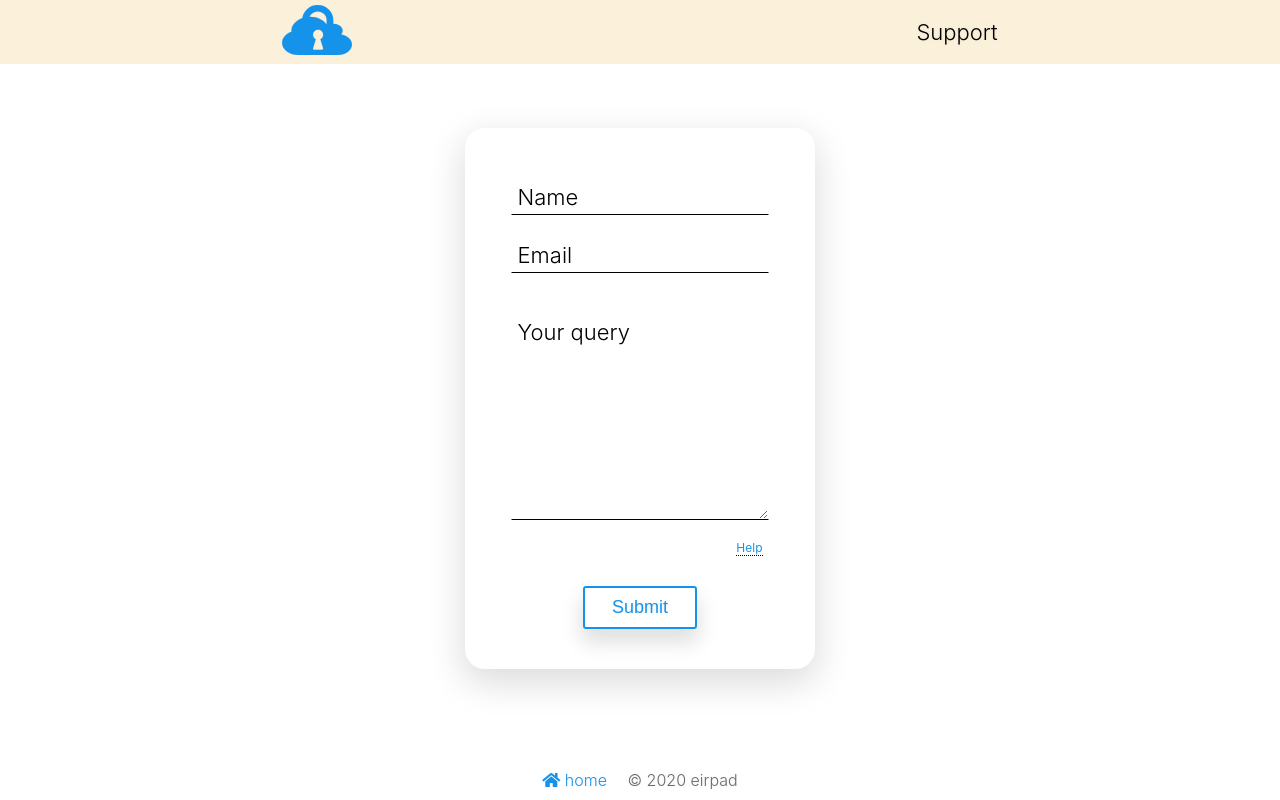
After one commit to eoinfaust/airpad, a PHP site: page /support.php in a window 1280 px wide. The commit adds this page. Run offline with PHP 8.4, Linux system fonts and the light colour scheme; some libraries are stand-ins or nearby versions.

Commit message:
changes and cleanup, implemented support contact form

```diff
--- a/css/buttons.css
+++ b/css/buttons.css
@@ -129,14 +129,16 @@
   position: absolute;
   z-index: 1;
 }
-.tooltip:active .tooltiptext {
-  visibility: visible;
-}
 .tooltip:hover .tooltiptext {
   visibility: visible;
 }
-.tooltip:focus .tooltiptext {
-  visibility: visible;
+@media screen and (max-width: 768px) {
+  .tooltip {
+    display: none;
+  }
+  .tooltip .tooltiptext {
+    display: none;
+  }
 }
 .switch {
   position: relative;
--- a/css/input.css
+++ b/css/input.css
@@ -2,7 +2,7 @@
   width: 65%;
   background-color: var(--bg);
   color: var(--content);
-  font-weight: 300;
+  font-weight: 200;
   font-size: 18px;
   letter-spacing: 1px;
   padding: 2% 4%;
@@ -19,7 +19,14 @@
 input:focus ~ label,
 input:valid ~ label {
   font-size: 14px;
-  top: -29%;
+  top: -18px;
+  left: 14%;
+  color: var(--epblue);
+}
+textarea:focus ~ label,
+textarea:valid ~ label {
+  font-size: 14px;
+  top: -18px;
   left: 14%;
   color: var(--epblue);
 }
--- a/css/main.css
+++ b/css/main.css
@@ -6,10 +6,13 @@
   --nav-size: 60px;
   overflow-x: hidden;
 }
+html {
+  position: relative;
+  min-height: 100%;
+}
 body {
   background-color: var(--bg);
-  margin: 0%;
-  padding-bottom: 1%;
+  margin: 0 0 30px;
   font-family: -apple-system, BlinkMacSystemFont, "Segoe UI", Roboto,
     Oxygen-Sans, Ubuntu, Cantarell, "Helvetica Neue", sans-serif;
   -webkit-touch-callout: none;
@@ -21,12 +24,19 @@ body {
 }
 .mainpage {
   background-color: var(--bg);
-  width: 79%;
+  width: 80%;
   padding-top: 10px;
+  margin-top: 0%;
+  margin-bottom: 0%;
   padding-left: 10%;
-  padding-right: 8%;
-  margin-top: 0%;
-  margin-bottom: -1%;
+  padding-right: 10%;
+}
+.footer {
+  position: absolute;
+  left: 0;
+  bottom: 0;
+  height: 30px;
+  width: 100%;
 }
 .verifybox {
   text-align: center;
@@ -56,7 +66,8 @@ a {
   border-radius: 20px;
   background-color: var(--bg);
   width: 350px;
-  margin: 7em auto;
+  margin: auto;
+  margin-top: 4em;
   justify-content: space-around;
   padding-bottom: 1%;
   box-shadow: 0px 12px 36px 2px rgba(0, 0, 0, 0.14);
--- /dev/null
+++ b/js/contact.js
@@ -0,0 +1,64 @@
+clearmodals();
+$("#loading").hide();
+$(document).ready(function () {
+  $("#contactform").submit(function (e) {
+    $("#loading").show();
+    clearmodals();
+    e.preventDefault();
+    var data = $("#contactform").serializeArray();
+    data.push({ name: "contact", value: "1" });
+    var promise = $.ajax({
+      type: "POST",
+      url: "server.php",
+      data: data,
+      cache: false,
+    });
+    promise.then(function (data) {
+      $("#loading").hide();
+      if (data === "success") {
+        $("#name, #email, #message").val("");
+        $("#success").show();
+        setTimeout(function () {
+          window.location.href = "index.php";
+        }, 2000);
+      } else if (data === "mailfail") {
+        alert(
+          "An unknown error occurred - please check you email address is correct."
+        );
+      } else {
+        var arr = JSON.parse(data);
+        if (arr[0]) {
+          $("#name").addClass("inputerror");
+          $("#error1").show();
+        } else if (arr[5]) {
+          $("#name").addClass("inputerror");
+          $("#error6").show();
+        }
+        if (arr[1]) {
+          $("#email").addClass("inputerror");
+          $("#error2").show();
+        } else if (arr[2]) {
+          $("#email").addClass("inputerror");
+          $("#error3").show();
+        }
+        if (arr[3]) {
+          $("#message").addClass("inputerror");
+          $("#error4").show();
+        } else if (arr[4]) {
+          $("#message").addClass("inputerror");
+          $("#error5").show();
+        }
+      }
+    });
+  });
+});
+function clearmodals() {
+  $("#error1").hide();
+  $("#error2").hide();
+  $("#error3").hide();
+  $("#error4").hide();
+  $("#error5").hide();
+  $("#error6").hide();
+  $("#success").hide();
+  $("#name, #email, #message").removeClass("inputerror");
+}
--- /dev/null
+++ b/support.php
@@ -0,0 +1,77 @@
+<?php
+session_start();
+if (isset($_GET['logout'])) {
+  session_destroy();
+  unset($_SESSION['username']);
+  unset($_SESSION['verified']);
+  header("location: index.php");
+}
+?>
+<!DOCTYPE html>
+<html lang="en" dir="ltr">
+  <head>
+    <title>eirpad | Support</title>
+    <link rel="stylesheet" href="css/main.css?version=1">
+    <link rel="stylesheet" href="css/buttons.css?version=1">
+    <link rel="stylesheet" href="css/input.css?version=1">
+    <link rel="stylesheet" href="css/navbar.css?version=1">
+    <link rel="stylesheet" href="https://use.fontawesome.com/releases/v5.14.0/css/all.css" integrity="sha384-HzLeBuhoNPvSl5KYnjx0BT+WB0QEEqLprO+NBkkk5gbc67FTaL7XIGa2w1L0Xbgc" crossorigin="anonymous">
+    <link rel="apple-touch-icon" sizes="180x180" href="/icon/apple-touch-icon.png">
+    <link rel="icon" type="image/png" sizes="32x32" href="/icon/favicon-32x32.png">
+    <link rel="icon" type="image/png" sizes="16x16" href="/icon/favicon-16x16.png">
+    <link rel="manifest" href="/icon/site.webmanifest">
+    <link rel="mask-icon" href="/icon/safari-pinned-tab.svg" color="#5bbad5">
+    <meta name="viewport" content="width=device-width, initial-scale=1" />
+    <meta name="msapplication-TileColor" content="#da532c">
+    <meta name="theme-color" content="#ffffff">
+    <script src="https://ajax.googleapis.com/ajax/libs/jquery/3.5.1/jquery.min.js"></script>
+    <script>
+        document.cookie ="activedevice=; Path=/; Expires=Thu, 01 Jan 1970 00:00:01 GMT;";
+    </script>
+  </head>
+  <body>
+    <nav>
+        <div class="nav-logo">
+            <a href="index.php" ><img class="img" src="icon/eirpad.svg" alt="eirpad"></a>
+        </div>
+        <div class="nav-logo-m">
+            <a href="index.php" ><img class="img" src="icon/eirpad.svg" alt="eirpad"></a>
+        </div>
+        <a>Support</a>
+    </nav>
+    <div class='popup'style='overflow-x: hidden;padding-top:50px;padding-bottom:30px;'>
+        <form method="post" id="contactform" align="center">
+            <p id=error1 class="reportb">Name required</p>
+            <p id=error6 class="reportb">100 characters max</p>
+            <div class="input-field">
+                <input class="formfill" type="text" name="name" id="name" value='<?php if(isset($_SESSION['username'])){echo ''.$_SESSION['username'].'';}?>' required oninvalid="this.setCustomValidity('All fields must be filled')" oninput="this.setCustomValidity('')">
+                <label for="name">Name</label>
+            </div>
+            <p id=error2 class="reportb">Email required</p>
+            <p id=error3 class="reportb">Email is invalid</p>
+            <div class="input-field">
+                <input class="formfill" type="text" name="email" id="email" value='<?php if(isset($_SESSION['username'])){echo ''.$_SESSION['email'].'';}?>' required oninvalid="this.setCustomValidity('All fields must be filled')" oninput="this.setCustomValidity('')">
+                <label for="email">Email</label>
+            </div>
+            <p id=error4 class="reportb">Message required</p>
+            <p id=error5 class="reportb">500 characters max</p>
+            <div class="input-field">
+                <textarea rows=10 class="formfill" name="message" id="message" required oninvalid="this.setCustomValidity('All fields must be filled')" oninput="this.setCustomValidity('')"></textarea>
+                <label for="message">Your query</label>
+            </div>
+            <div class="tooltip">Help
+                <span class="tooltiptext">Please use this support form to get in touch with any questions or issues related to eirpad devices and services.</span>
+            </div>
+            <div class="clearfix"></div>
+            <input type="submit" class="button" name="contact" id="contact" value="Submit">
+        </form>
+        <a align=center id="success" class="success">Message submitted</a>
+        <div align=center id="loading" class="loading"><img src="icon/ajax-loader.gif"></img></div>
+    </div>
+    <div class="footer" align="center">
+        <a class="small link" href="index.php"><i class="fa fa-home"></i> home&ensp;</a>
+        <a class="small">&ensp;&copy; 2020 eirpad</a></p>
+    </div>
+    <script src="js/contact.js"></script>
+  </body>
+</html>
```
Also changed, not shown: other parts of css/main.css (+17 -7 lines), account.php (+5 -6 lines), index.php (+5 -6 lines), server.php (+79 -7 lines), js/deviceadd.js (renamed from jsaccount/deviceadd.js), js/devicechange.js (renamed from jsaccount/devicechange.js), js/devicedelete.js (renamed from jsaccount/devicedelete.js), js/dropdown.js (renamed from jsaccount/dropdown.js), js/modalsaccount.js (renamed from jsaccount/modalsaccount.js), js/modalsindex.js (renamed from jsindex/modalsindex.js), js/register.js (renamed from jsindex/register.js), js/signin.js (renamed from jsindex/signin.js), 1 other file.
